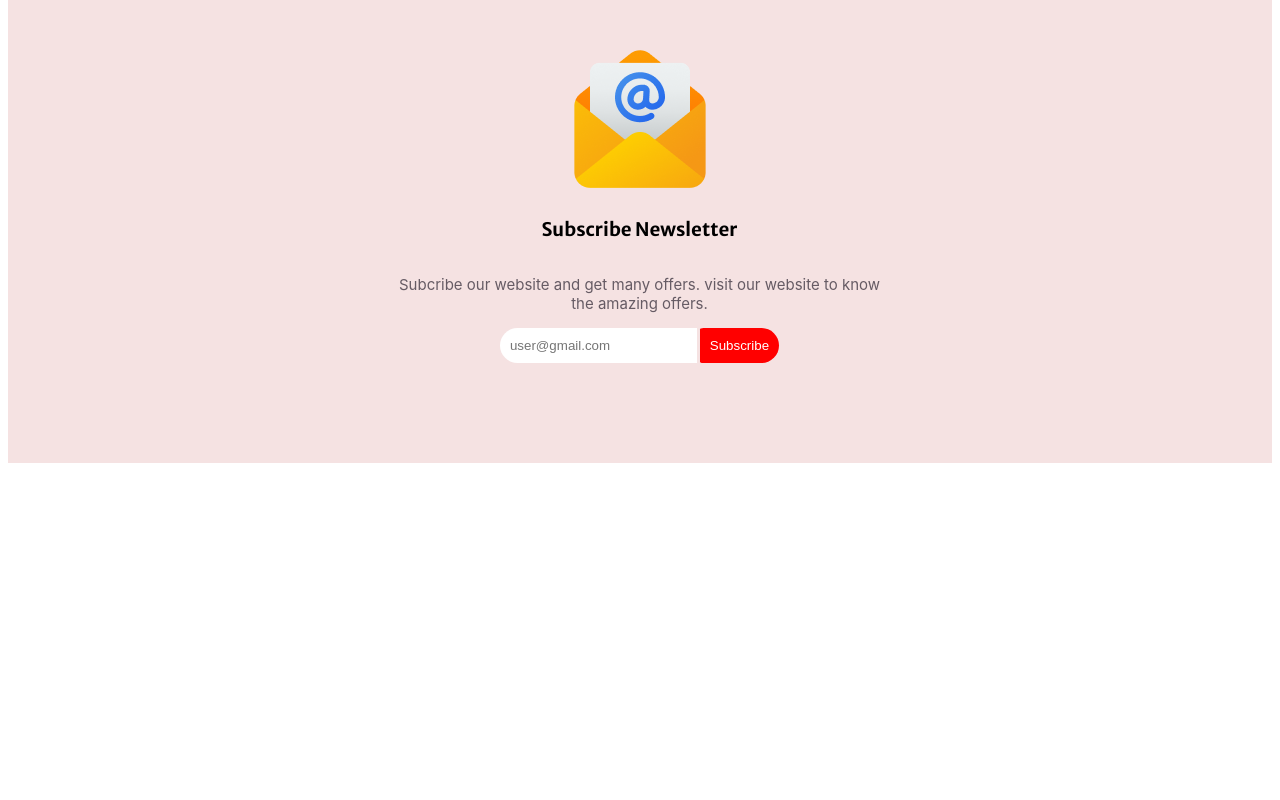
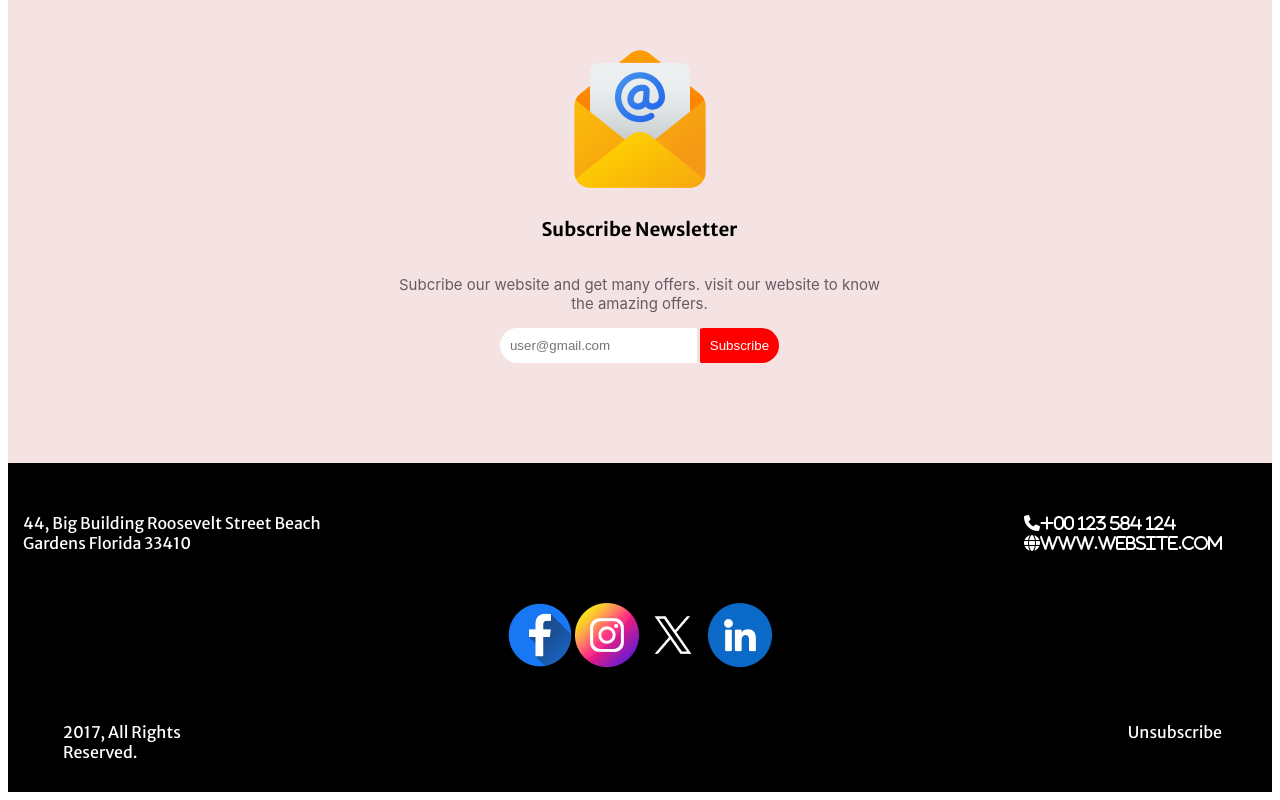
Before and after one commit to Insana343/Assignment-1, a plain HTML site: page index.html in a window 1280 px wide. Shown: the part 4255-5055 px from the top of the page. Before the commit the page ends 4726 px from the top, so only its background shows below. Drawn offline with Linux system fonts and the light colour scheme.

Commit message:
final push

```diff
--- a/index.html
+++ b/index.html
@@ -7,7 +7,7 @@
     <link rel="preconnect" href="https://fonts.googleapis.com">
 <link rel="preconnect" href="https://fonts.gstatic.com" crossorigin>
 <link href="https://fonts.googleapis.com/css2?family=Merriweather+Sans:wght@400;700;800&family=Merriweather:wght@400;700&display=swap" rel="stylesheet">
-
+<link rel="stylesheet" href="https://cdnjs.cloudflare.com/ajax/libs/font-awesome/6.5.1/css/all.min.css" integrity="sha512-DTOQO9RWCH3ppGqcWaEA1BIZOC6xxalwEsw9c2QQeAIftl+Vegovlnee1c9QX4TctnWMn13TZye+giMm8e2LwA==" crossorigin="anonymous" referrerpolicy="no-referrer" />
 
     <link rel="stylesheet" href="style/style.css">
 </head>
@@ -94,6 +94,30 @@
             </div>
          </div>
     </main>
-
+    <footer class="foot">
+        <div class="top">
+            <div>
+                <p class="address">44, Big Building Roosevelt Street
+                    Beach Gardens Florida 33410</p>
+            </div>
+            <div class="icon">
+                <i class="fa-solid fa-phone">+00 123 584 124</i>
+                <br>
+                <i class="fa-solid fa-globe">www.website.com</i>
+            </div>
+        </div>
+        <div class="middle">
+            <div>
+                <img src="images/Facebook.png" alt="">
+                <img src="images/Instagram.png" alt="">
+                <img src="images/Twitter.png" alt="">
+                <img src="images/Linkedin.png" alt="">
+            </div>
+        </div>
+        <div class="bottom">
+            <p class="right">2017, All Rights Reserved.</p>
+            <p class="un">Unsubscribe</p>
+        </div>
+    </footer>
 </body>
 </html>
--- a/style/style.css
+++ b/style/style.css
@@ -282,3 +282,31 @@ padding-left: 15px;
     padding: 10px 10px 10px 10px;
 
 }
+.foot{
+    background-color: black;
+}
+.top{
+    color: #FFF;
+    display: flex;
+
+}
+.address{
+    margin: 50px 0px 0px 15px;
+}
+.icon{
+    margin: 50px 50px 50px 700px;
+}
+.middle{
+    text-align: center;
+}
+.bottom{
+    display: flex;
+    color: #FFF;
+}
+.right{
+    display: i;
+    margin: 50px 0px 20px 55px;
+}
+.un{
+    margin: 50px 50px 50px 900px;
+}
```
